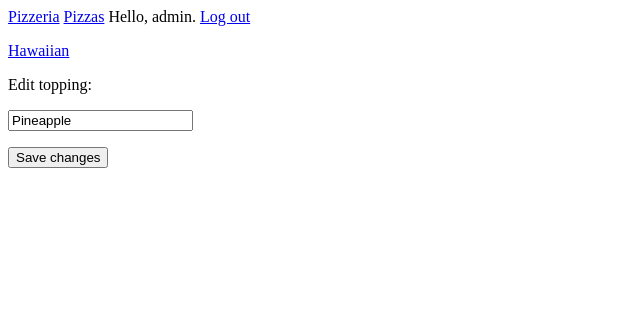
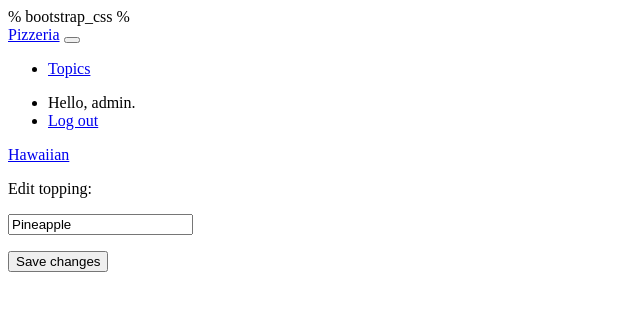
Before and after one commit to sydneycheng/Pizzeria, a Django app: page /edit_topping/1/ in a window 1280 px wide. Shown: the top 311 px of the page, without its empty margins (0-640 px from the left). Run offline with Django 3.2, Linux system fonts and the light colour scheme; a user stored in the database is signed in; data comes from the database, SQL or seed files in the repository; both versions use the stored data as it was after the commit; some libraries are stand-ins or nearby versions.

Commit message:
rewrite base.html for formatting

```diff
--- a/Pizzeria/settings.py
+++ b/Pizzeria/settings.py
@@ -34,6 +34,9 @@ INSTALLED_APPS = [
     # MyApps
     "pizzas",
     "users",
+    # Third party apps.
+    "bootstrap4",
+    # Default django apps
     "django.contrib.admin",
     "django.contrib.auth",
     "django.contrib.contenttypes",
--- a/pizzas/templates/pizzas/base.html
+++ b/pizzas/templates/pizzas/base.html
@@ -1,21 +1,65 @@
 <!-- base.html is the Parent Template -->
 
-<p>
-    <a href="{% url 'pizzas:index' %}">Pizzeria</a>
-    <a href="{% url 'pizzas:pizzas' %}">Pizzas</a>
+{% load bootstrap4 %}
 
-    <!-- Login link should only appear if user is not logged in so we use
-    an IF clause -->
-    {% if user.is_authenticated %}
-    Hello, {{ user.username }}.
-    <a href="{% url 'users:logout' %}">Log out</a>
-    {% else %}
-    <a href="{% url 'users:register' %}">Register</a>
-    <a href="{% url 'users:login' %}">Log in</a>
-    {% endif %}
-</p>
+<!doctype html>
+<html lang="eng">
 
-{% block content %}
+<head>
+    <meta charset="utf-8">
+    <meta name="viewport" content+"width=device-width, initial-scale=1, shrink-to-fit=no">
+    <title>Pizzeria</title>
 
+    % bootstrap_css %{% bootstrap_javascript jquery='full' %}
 
-{% endblock content %}
+</head>
+
+<body>
+
+    <nav class="navbar navbar-expand-md navbar-light bg-light mb-4 border">
+
+        <a class="navbar-brand" href="{% url 'pizzas:index'%}">
+            Pizzeria</a>
+
+        <button class="navbar-toggler" type="button" data-toggle="collapse" data-targe="#navbarCollapse"
+            aria-controls="navbarCollapse" aria-expanded="false" aria-label="Toggle navigation">
+            <span class="navbar-toggler-icon"></span></button>
+        <div class="collapse navbar-collapse" id="navbarCollapse">
+            <ul class="navbar-nav mr-auto">
+                <li class="nav-item">
+                    <a class="nav-link" href="{% url 'pizzas:topics'%}">
+                        Topics</a>
+                </li>
+            </ul>
+            <ul class="navbar-nav ml-auto">
+                {% if user.is_authenticated %}
+                <li class="nav-item">
+                    <span class="navbar-text" }">Hello, {{ user.username }}.</span>
+                </li>
+                <li class="nav-item">
+                    <a class=nav-link" href="{% url 'users:logout' %}">Log out</a>
+                </li>
+                {% else %}
+                <li class="nav-item">
+                    <a class="nav-link" href="{% url 'users:reister' %}">Register</a>
+                </li>
+                <li class="nav-item">
+                    <a class="nav-link" href="{% url 'users:login' %}">Log in</a>
+                </li>
+                {% endif %}
+            </ul>
+        </div>
+    </nav>
+
+    <main role="main" class="container">
+        <div class+"pb-2 mb-2 border-bottom">
+            {% block page_header %}{% endblock page_header %}
+        </div>
+        <div>
+            {% block content %}{% endblock content %}
+        </div>
+    </main>
+
+</body>
+
+</html>
```
Also changed, not shown: db.sqlite3.
